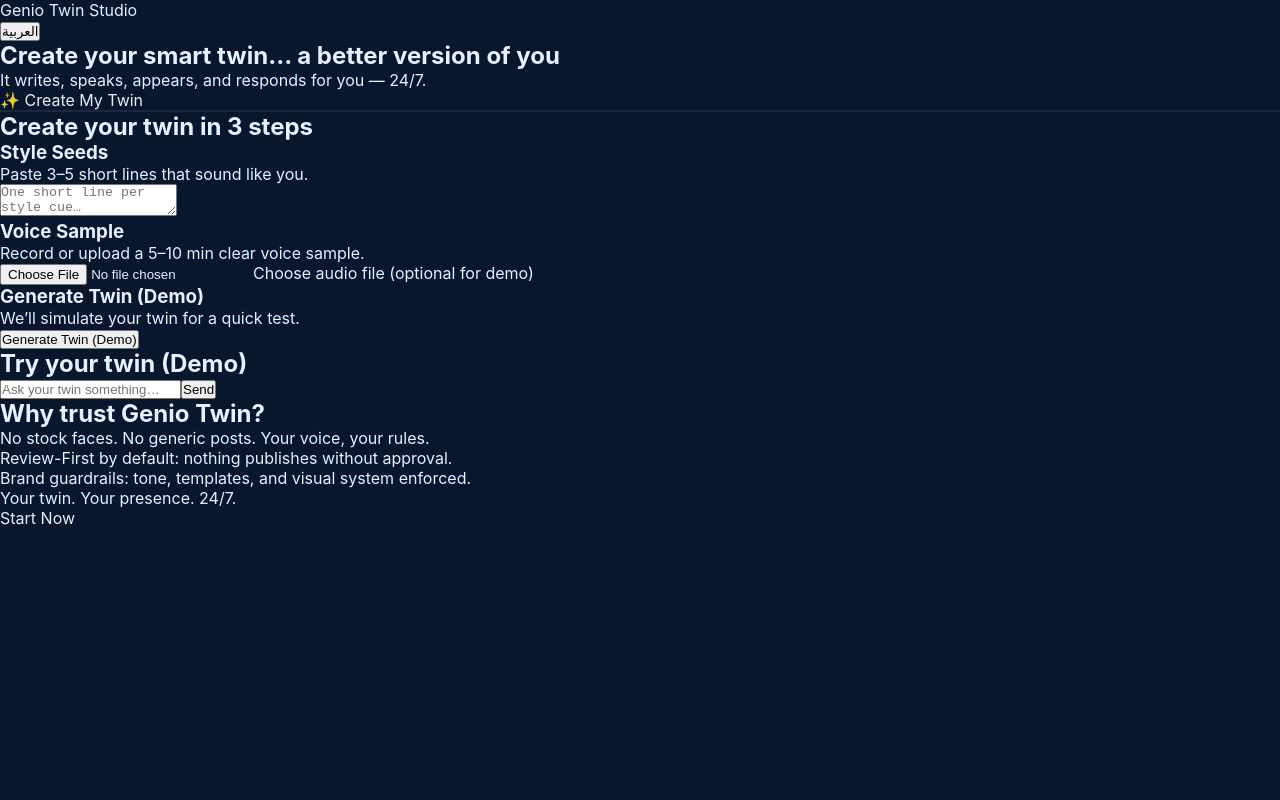
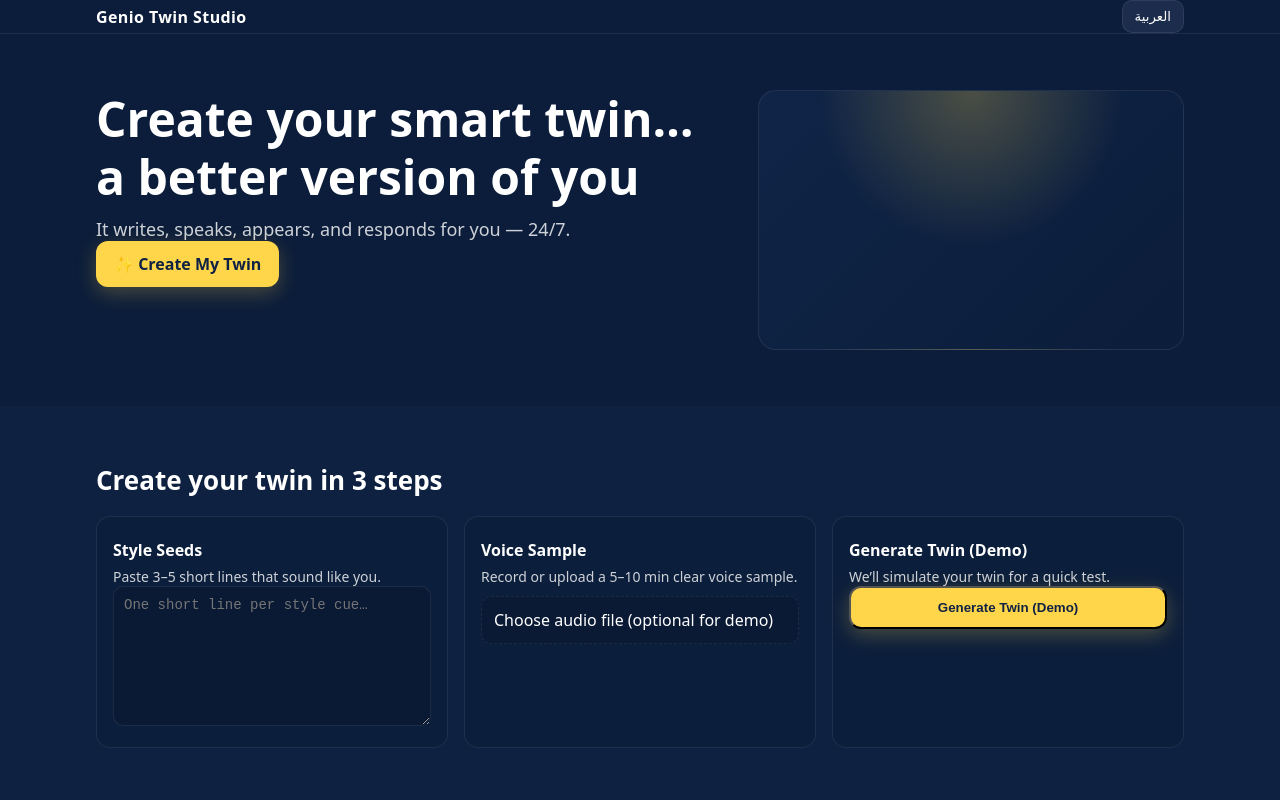
Before and after one commit to genio-ai/genio-os, a Next.js app: page / in a window 1280 px wide. Shown: the top 800 px of the page. Built offline with nearby package versions, Linux system fonts and the light colour scheme.

Commit message:
Update index.js

```diff
--- a/pages/index.js
+++ b/pages/index.js
@@ -2,21 +2,21 @@
 import {useMemo, useState} from "react";
 
 /**
- * Genio Twin Studio – Single-file MVP (Landing + Mini Onboarding + Sandbox)
- * - All code here (no extra deps, no i18n libs)
- * - Clean structure, clear naming, bilingual (EN/AR) with instant toggle
- * - No API calls yet (runtime demo only)
+ * Genio Twin Studio — Single-file MVP
+ * - Pure React + CSS-in-file (no Tailwind, no extra deps)
+ * - Bilingual EN/AR with instant toggle and automatic RTL/LTR
+ * - Landing + Mini Onboarding + Demo Sandbox in one page
+ * - Clean, readable, production-style structure
  */
 
 export default function Home() {
-  // Locale management (no external i18n; just local dictionaries)
   const [locale, setLocale] = useState("en"); // "en" | "ar"
 
   const t = useMemo(() => {
     const en = {
       dir: "ltr",
       langToggle: "العربية",
-      nav_brand: "Genio Twin Studio",
+      brand: "Genio Twin Studio",
       hero_title: "Create your smart twin… a better version of you",
       hero_sub: "It writes, speaks, appears, and responds for you — 24/7.",
       hero_cta: "✨ Create My Twin",
@@ -32,21 +32,19 @@ export default function Home() {
       sandbox_placeholder: "Ask your twin something…",
       sandbox_send: "Send",
       trust_title: "Why trust Genio Twin?",
-      trust_p1: "No stock faces. No generic posts. Your voice, your rules.",
-      trust_p2: "Review-First by default: nothing publishes without approval.",
-      trust_p3: "Brand guardrails: tone, templates, and visual system enforced.",
+      trust_b1: "No stock faces. No generic posts. Your voice, your rules.",
+      trust_b2: "Review-First by default: nothing publishes without approval.",
+      trust_b3: "Brand guardrails: tone, templates, and visual system enforced.",
+      footer_note: "Your twin. Your presence. 24/7.",
       footer_cta: "Start Now",
-      footer_note: "Your twin. Your presence. 24/7.",
-      // Minimal toasts/messages
       toast_generated: "Demo twin is ready.",
-      toast_needSeeds: "Please add at least 1 style line.",
-      toast_needVoice: "Voice sample is optional for the demo.",
+      toast_needSeeds: "Please add at least 1 style line."
     };
 
     const ar = {
       dir: "rtl",
       langToggle: "ENGLISH",
-      nav_brand: "Genio Twin Studio",
+      brand: "Genio Twin Studio",
       hero_title: "اصنع توأمك الذكي… نسخة محسّنة منك",
       hero_sub: "يكتب، يتكلم، يظهر، ويجيب عنك — على مدار الساعة.",
       hero_cta: "✨ أنشئ توأمي",
@@ -62,85 +60,67 @@ export default function Home() {
       sandbox_placeholder: "اسأل توأمك سؤالًا…",
       sandbox_send: "إرسال",
       trust_title: "لماذا تثق بـ Genio Twin؟",
-      trust_p1: "بدون وجوه ستوك. بدون قوالب عامة. صوتك وقواعدك أنت.",
-      trust_p2: "وضع المراجعة أولًا: لا يُنشر شيء دون موافقتك.",
-      trust_p3: "حماية العلامة: نبرة، قوالب، ونظام بصري مُلزم.",
+      trust_b1: "بدون وجوه ستوك. بدون قوالب عامة. صوتك وقواعدك أنت.",
+      trust_b2: "وضع المراجعة أولًا: لا يُنشر شيء دون موافقتك.",
+      trust_b3: "حماية العلامة: نبرة، قوالب، ونظام بصري مُلزم.",
+      footer_note: "توأمك. حضورك. طوال الوقت.",
       footer_cta: "ابدأ الآن",
-      footer_note: "توأمك. حضورك. طوال الوقت.",
       toast_generated: "تم تجهيز التوأم التجريبي.",
-      toast_needSeeds: "رجاءً أضف سطرًا واحدًا على الأقل كبذور أسلوب.",
-      toast_needVoice: "عينة الصوت اختيارية للتجربة.",
+      toast_needSeeds: "رجاءً أضف سطرًا واحدًا على الأقل كبذور أسلوب."
     };
 
     return locale === "ar" ? ar : en;
   }, [locale]);
 
-  // Mini-onboarding state (all client-side; no backend yet)
-  const [styleSeeds, setStyleSeeds] = useState(""); // textarea
-  const [voiceFileName, setVoiceFileName] = useState(""); // file input name
+  // Onboarding state
+  const [styleSeeds, setStyleSeeds] = useState("");
+  const [voiceFileName, setVoiceFileName] = useState("");
   const [twinReady, setTwinReady] = useState(false);
 
-  // Sandbox chat state (demo only)
+  // Demo chat
   const [chatInput, setChatInput] = useState("");
-  const [chat, setChat] = useState([
-    {
-      role: "system",
-      content:
-        locale === "ar"
-          ? "مرحبًا! هذا وضع تجريبي للتوأم. أجب بإيجاز وبأسلوب واثق."
-          : "Hi! This is a demo twin mode. Reply briefly with a confident tone.",
-    },
-  ]);
-
-  // Simple demo reply: mirrors style seeds keywords; no AI call
-  const handleSend = () => {
-    const q = chatInput.trim();
-    if (!q) return;
-    setChat((c) => [...c, {role: "user", content: q}]);
-
-    // Small deterministic reply using the first seed line as style cue
-    const seed = styleSeeds.split("\n").map((s) => s.trim()).filter(Boolean)[0] || "";
-    const reply =
-      locale === "ar"
-        ? `فهمت سؤالك: “${q}”. ${
-            seed ? `أقولها بأسلوبي: ${seed}` : "سأجيب بإيجاز وبشكل مباشر."
-          }`
-        : `Got it: “${q}”. ${
-            seed ? `Here’s the vibe: ${seed}` : "Replying briefly and directly."
-          }`;
-
-    setTimeout(() => {
-      setChat((c) => [...c, {role: "assistant", content: reply}]);
-    }, 250);
-    setChatInput("");
-  };
+  const [chat, setChat] = useState([]);
 
   const handleGenerate = () => {
     if (!styleSeeds.trim()) {
       alert(t.toast_needSeeds);
       return;
     }
-    // voice is optional for demo; we still acknowledge the filename
-    if (voiceFileName) {
-      // no-op, just UI feedback
-    }
     setTwinReady(true);
     alert(t.toast_generated);
   };
 
-  // Styles: utility classes only; rely on globals.css for base resets/colors if any
+  const handleSend = () => {
+    const q = chatInput.trim();
+    if (!q) return;
+    setChat((c) => [...c, {role: "user", content: q}]);
+    const seed =
+      styleSeeds
+        .split("\n")
+        .map((s) => s.trim())
+        .filter(Boolean)[0] || "";
+    const reply =
+      locale === "ar"
+        ? `فهمت: “${q}”. ${
+            seed ? `أسلوب الرد: ${seed}` : "سأجيب بإيجاز وبشكل مباشر."
+          }`
+        : `Got it: “${q}”. ${
+            seed ? `Reply vibe: ${seed}` : "Replying briefly and directly."
+          }`;
+    setTimeout(() => {
+      setChat((c) => [...c, {role: "assistant", content: reply}]);
+    }, 200);
+    setChatInput("");
+  };
+
   return (
     <div dir={t.dir}>
-      {/* Top nav (brand + language toggle) */}
-      <header
-        className="w-full border-b border-[#14243f] bg-[#0b1d3a] text-white"
-        style={{position: "sticky", top: 0, zIndex: 20}}
-      >
-        <div className="mx-auto max-w-6xl px-4 py-3 flex items-center justify-between">
-          <div className="font-semibold tracking-wide">{t.nav_brand}</div>
+      <header className="topbar">
+        <div className="container row">
+          <div className="brand">{t.brand}</div>
           <button
+            className="lang"
             onClick={() => setLocale(locale === "en" ? "ar" : "en")}
-            className="px-3 py-1 rounded-md bg-[#1b2c4d] hover:bg-[#21355b] text-sm"
             aria-label="toggle language"
           >
             {t.langToggle}
@@ -148,74 +128,55 @@ export default function Home() {
         </div>
       </header>
 
-      {/* Hero */}
-      <section className="bg-[#0b1d3a] text-white">
-        <div className="mx-auto max-w-6xl px-4 py-16 grid gap-8 md:grid-cols-2 items-center">
+      {/* HERO */}
+      <section className="hero">
+        <div className="container grid2">
           <div>
-            <h1 className="text-3xl md:text-5xl font-extrabold leading-tight">
-              {t.hero_title}
-            </h1>
-            <p className="mt-4 text-lg opacity-90">{t.hero_sub}</p>
-            <div className="mt-6">
-              <a
-                href="#onboarding"
-                className="inline-flex items-center gap-2 rounded-lg bg-[#ffd54a] px-5 py-3 font-semibold text-[#0b1d3a] hover:brightness-95"
-              >
+            <h1 className="title">{t.hero_title}</h1>
+            <p className="subtitle">{t.hero_sub}</p>
+            <a href="#onboarding" className="cta">
               {t.hero_cta}
             </a>
           </div>
-          </div>
-          <div className="relative">
-            <div
-              className="aspect-[4/3] w-full rounded-2xl"
-              style={{
-                background:
-                  "radial-gradient(60% 100% at 50% 0%, rgba(255,213,74,0.25), transparent 60%), linear-gradient(135deg, #0f2447, #0b1d3a)",
-                border: "1px solid rgba(255,255,255,0.08)",
-              }}
-            />
-          </div>
+          <div className="heroCard" aria-hidden="true" />
         </div>
       </section>
 
-      {/* Steps (Mini Onboarding) */}
-      <section id="onboarding" className="bg-[#0e2140] text-white">
-        <div className="mx-auto max-w-6xl px-4 py-14">
-          <h2 className="text-2xl md:text-3xl font-bold">{t.steps_title}</h2>
+      {/* STEPS */}
+      <section id="onboarding" className="section">
+        <div className="container">
+          <h2 className="h2">{t.steps_title}</h2>
 
-          <div className="mt-8 grid gap-8 md:grid-cols-3">
-            {/* Step 1 */}
-            <div className="rounded-xl border border-[#1a2b4a] bg-[#0b1d3a]/60 p-5">
-              <h3 className="font-semibold">{t.step1_title}</h3>
-              <p className="mt-1 text-sm opacity-80">{t.step1_desc}</p>
+          <div className="cards">
+            <div className="card">
+              <h3 className="h3">{t.step1_title}</h3>
+              <p className="muted">{t.step1_desc}</p>
               <textarea
+                className="inputArea"
                 placeholder={
                   locale === "ar"
                     ? "اكتب كل سطر في جملة قصيرة…"
                     : "One short line per style cue…"
                 }
-                className="mt-3 w-full h-36 rounded-md bg-[#09162e] border border-[#1a2b4a] p-3 text-sm"
                 value={styleSeeds}
                 onChange={(e) => setStyleSeeds(e.target.value)}
               />
             </div>
 
-            {/* Step 2 */}
-            <div className="rounded-xl border border-[#1a2b4a] bg-[#0b1d3a]/60 p-5">
-              <h3 className="font-semibold">{t.step2_title}</h3>
-              <p className="mt-1 text-sm opacity-80">{t.step2_desc}</p>
-              <label
-                className="mt-3 block w-full cursor-pointer rounded-md bg-[#09162e] border border-[#1a2b4a] p-3 text-sm"
-              >
+            <div className="card">
+              <h3 className="h3">{t.step2_title}</h3>
+              <p className="muted">{t.step2_desc}</p>
+              <label className="fileBox">
                 <input
                   type="file"
                   accept="audio/*"
-                  className="hidden"
-                  onChange={(e) => setVoiceFileName(e.target.files?.[0]?.name || "")}
+                  onChange={(e) =>
+                    setVoiceFileName(e.target.files?.[0]?.name || "")
+                  }
                 />
                 <span>
                   {voiceFileName
-                    ? (locale === "ar" ? "تم اختيار الملف: " : "Selected: ") +
+                    ? (locale === "ar" ? "تم اختيار: " : "Selected: ") +
                       voiceFileName
                     : locale === "ar"
                     ? "اختر ملف صوتي (اختياري للتجربة)"
@@ -224,75 +185,46 @@ export default function Home() {
               </label>
             </div>
 
-            {/* Step 3 */}
-            <div className="rounded-xl border border-[#1a2b4a] bg-[#0b1d3a]/60 p-5">
-              <h3 className="font-semibold">{t.step3_title}</h3>
-              <p className="mt-1 text-sm opacity-80">{t.step3_desc}</p>
-              <button
-                onClick={handleGenerate}
-                className="mt-3 w-full rounded-md bg-[#ffd54a] px-4 py-3 font-semibold text-[#0b1d3a] hover:brightness-95"
-              >
+            <div className="card">
+              <h3 className="h3">{t.step3_title}</h3>
+              <p className="muted">{t.step3_desc}</p>
+              <button className="cta full" onClick={handleGenerate}>
                 {t.generate_btn}
               </button>
               {twinReady && (
-                <p className="mt-3 text-sm text-green-300">
-                  {t.toast_generated}
-                </p>
+                <p className="ok">{t.toast_generated}</p>
               )}
             </div>
           </div>
         </div>
       </section>
 
-      {/* Sandbox (Demo chat) */}
-      <section className="bg-[#09162e] text-white">
-        <div className="mx-auto max-w-6xl px-4 py-14">
-          <h2 className="text-2xl md:text-3xl font-bold">{t.sandbox_title}</h2>
+      {/* SANDBOX */}
+      <section className="section alt">
+        <div className="container">
+          <h2 className="h2">{t.sandbox_title}</h2>
 
-          <div className="mt-6 rounded-xl border border-[#1a2b4a] bg-[#0b1d3a]/60 p-4">
-            <div
-              className="h-60 overflow-y-auto rounded-md bg-[#0b1d3a] p-3 border border-[#1a2b4a]"
-              style={{scrollbarWidth: "thin"}}
-            >
-              {chat
-                .filter((m) => m.role !== "system")
-                .map((m, i) => (
+          <div className="chatBox">
+            <div className="chatScroll">
+              {chat.map((m, i) => (
                 <div
                   key={i}
-                    className={`mb-2 flex ${
-                      (t.dir === "rtl" ? m.role === "user" : m.role !== "user")
-                        ? "justify-end"
-                        : "justify-start"
-                    }`}
-                  >
-                    <div
-                      className={`max-w-[75%] rounded-lg px-3 py-2 text-sm ${
-                        m.role === "user"
-                          ? "bg-[#1b2c4d]"
-                          : "bg-[#11223f] border border-[#1a2b4a]"
-                      }`}
+                  className={`bubble ${m.role === "user" ? "you" : "bot"}`}
                 >
                   {m.content}
                 </div>
-                  </div>
               ))}
             </div>
-
-            <div className="mt-3 flex gap-2">
+            <div className="chatInputRow">
               <input
                 type="text"
-                className="flex-1 rounded-md bg-[#0b1d3a] border border-[#1a2b4a] px-3 py-2 text-sm"
+                className="inputText"
                 placeholder={t.sandbox_placeholder}
                 value={chatInput}
                 onChange={(e) => setChatInput(e.target.value)}
-                onKeyDown={(e) => {
-                  if (e.key === "Enter") handleSend();
-                }}
+                onKeyDown={(e) => e.key === "Enter" && handleSend()}
               />
-              <button
-                onClick={handleSend}
-                className="rounded-md bg-[#ffd54a] px-4 py-2 font-semibold text-[#0b1d3a] hover:brightness-95"
-              >
+              <button className="cta small" onClick={handleSend}>
                 {t.sandbox_send}
               </button>
             </div>
@@ -300,35 +232,90 @@ export default function Home() {
         </div>
       </section>
 
-      {/* Trust section */}
-      <section className="bg-[#0e2140] text-white">
-        <div className="mx-auto max-w-6xl px-4 py-14">
-          <h2 className="text-2xl md:text-3xl font-bold">{t.trust_title}</h2>
-          <ul className="mt-5 grid gap-4 md:grid-cols-3">
-            {[t.trust_p1, t.trust_p2, t.trust_p3].map((item, idx) => (
-              <li
-                key={idx}
-                className="rounded-xl border border-[#1a2b4a] bg-[#0b1d3a]/60 p-5 text-sm"
-              >
-                {item}
-              </li>
-            ))}
-          </ul>
+      {/* TRUST */}
+      <section className="section">
+        <div className="container">
+          <h2 className="h2">{t.trust_title}</h2>
+          <div className="trustGrid">
+            <div className="trustCard">{t.trust_b1}</div>
+            <div className="trustCard">{t.trust_b2}</div>
+            <div className="trustCard">{t.trust_b3}</div>
+          </div>
         </div>
       </section>
 
-      {/* Footer CTA */}
-      <footer className="bg-[#0b1d3a] text-white">
-        <div className="mx-auto max-w-6xl px-4 py-12 text-center">
-          <div className="text-lg opacity-90">{t.footer_note}</div>
-          <a
-            href="#onboarding"
-            className="mt-4 inline-flex items-center gap-2 rounded-lg bg-[#ffd54a] px-6 py-3 font-semibold text-[#0b1d3a] hover:brightness-95"
-          >
+      {/* FOOTER */}
+      <footer className="footer">
+        <div className="container center">
+          <div className="muted">{t.footer_note}</div>
+          <a href="#onboarding" className="cta">
             {t.footer_cta}
           </a>
         </div>
       </footer>
+
+      {/* Styles (scoped + global reset) */}
+      <style jsx global>{`
+        :root{
+          --bg:#0b1d3a;
+          --bg2:#0e2140;
+          --panel:#102544;
+          --panel2:#09162e;
+          --border:rgba(255,255,255,.08);
+          --text:#ffffff;
+          --muted:rgba(255,255,255,.8);
+          --gold:#ffd54a;
+          --ok:#7dd38c;
+        }
+        *{box-sizing:border-box}
+        html,body{padding:0;margin:0;background:var(--bg);color:var(--text);font-family:ui-sans-serif,system-ui,-apple-system,Segoe UI,Roboto,Helvetica,Arial,sans-serif}
+        a{text-decoration:none;color:inherit}
+        .container{max-width:1120px;margin:0 auto;padding:0 16px}
+        .row{display:flex;align-items:center;justify-content:space-between}
+        .center{text-align:center}
+        .topbar{position:sticky;top:0;z-index:20;background:var(--bg);border-bottom:1px solid var(--border)}
+        .brand{font-weight:700;letter-spacing:.4px}
+        .lang{background:#1b2c4d;border:1px solid var(--border);color:#fff;padding:8px 12px;border-radius:10px;cursor:pointer}
+        .lang:hover{background:#223862}
+        .hero{background:var(--bg);padding:56px 0}
+        .grid2{display:grid;grid-template-columns:1fr;gap:24px}
+        @media(min-width:900px){.grid2{grid-template-columns:1.2fr .8fr}}
+        .title{font-size:34px;line-height:1.2;font-weight:900}
+        @media(min-width:700px){.title{font-size:48px}}
+        .subtitle{margin-top:12px;font-size:18px;color:var(--muted)}
+        .cta{display:inline-flex;align-items:center;justify-content:center;background:var(--gold);color:#102244;font-weight:700;padding:12px 18px;border-radius:12px;box-shadow:0 6px 20px rgba(255,213,74,.25)}
+        .cta:hover{filter:brightness(.97)}
+        .cta.full{width:100%}
+        .cta.small{padding:10px 14px}
+        .heroCard{height:260px;border-radius:18px;border:1px solid var(--border);
+          background:
+            radial-gradient(60% 100% at 50% 0%, rgba(255,213,74,.25), transparent 60%),
+            linear-gradient(135deg,#0f2447,var(--bg));
+        }
+        .section{padding:56px 0;background:var(--bg2)}
+        .section.alt{background:var(--panel2)}
+        .h2{font-size:26px;font-weight:800}
+        .h3{margin:6px 0 6px;font-size:16px;font-weight:700}
+        .muted{color:var(--muted);font-size:14px}
+        .cards{display:grid;grid-template-columns:1fr;gap:16px;margin-top:18px}
+        @media(min-width:900px){.cards{grid-template-columns:repeat(3,1fr)}}
+        .card{background:rgba(11,29,58,.6);border:1px solid var(--border);border-radius:14px;padding:16px}
+        .inputArea{width:100%;height:140px;border-radius:10px;border:1px solid var(--border);background:#0a1a35;color:#fff;padding:10px;font-size:14px}
+        .fileBox{display:block;border:1px dashed var(--border);background:#0a1a35;color:#fff;border-radius:10px;padding:12px;margin-top:10px;cursor:pointer}
+        .fileBox input{display:none}
+        .ok{margin-top:10px;color:var(--ok);font-size:14px}
+        .chatBox{margin-top:16px;border:1px solid var(--border);border-radius:14px;background:rgba(11,29,58,.6);padding:12px}
+        .chatScroll{height:240px;overflow:auto;border:1px solid var(--border);border-radius:10px;padding:10px;background:#0b1d3a}
+        .bubble{max-width:75%;padding:10px 12px;border-radius:12px;margin:6px 0;font-size:14px;line-height:1.35}
+        .you{background:#1b2c4d;margin-inline-start:auto}
+        .bot{background:#11223f;border:1px solid var(--border)}
+        .chatInputRow{display:flex;gap:8px;margin-top:10px}
+        .inputText{flex:1;border:1px solid var(--border);border-radius:10px;background:#0b1d3a;color:#fff;padding:10px;font-size:14px}
+        .trustGrid{display:grid;grid-template-columns:1fr;gap:12px;margin-top:16px}
+        @media(min-width:900px){.trustGrid{grid-template-columns:repeat(3,1fr)}}
+        .trustCard{background:rgba(11,29,58,.6);border:1px solid var(--border);border-radius:14px;padding:16px;font-size:14px}
+        .footer{background:var(--bg);padding:40px 0;border-top:1px solid var(--border)}
+      `}</style>
     </div>
   );
 }
```
Lines whose indentation alone changed are shown as unchanged.
